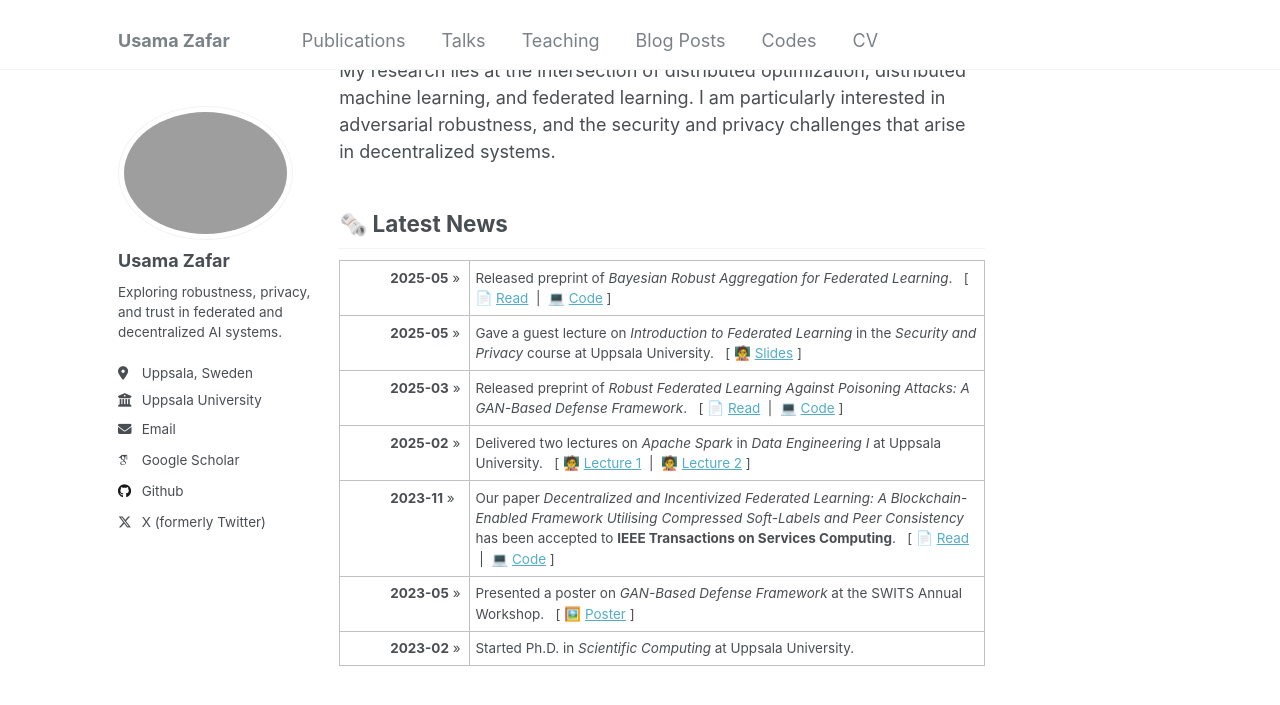
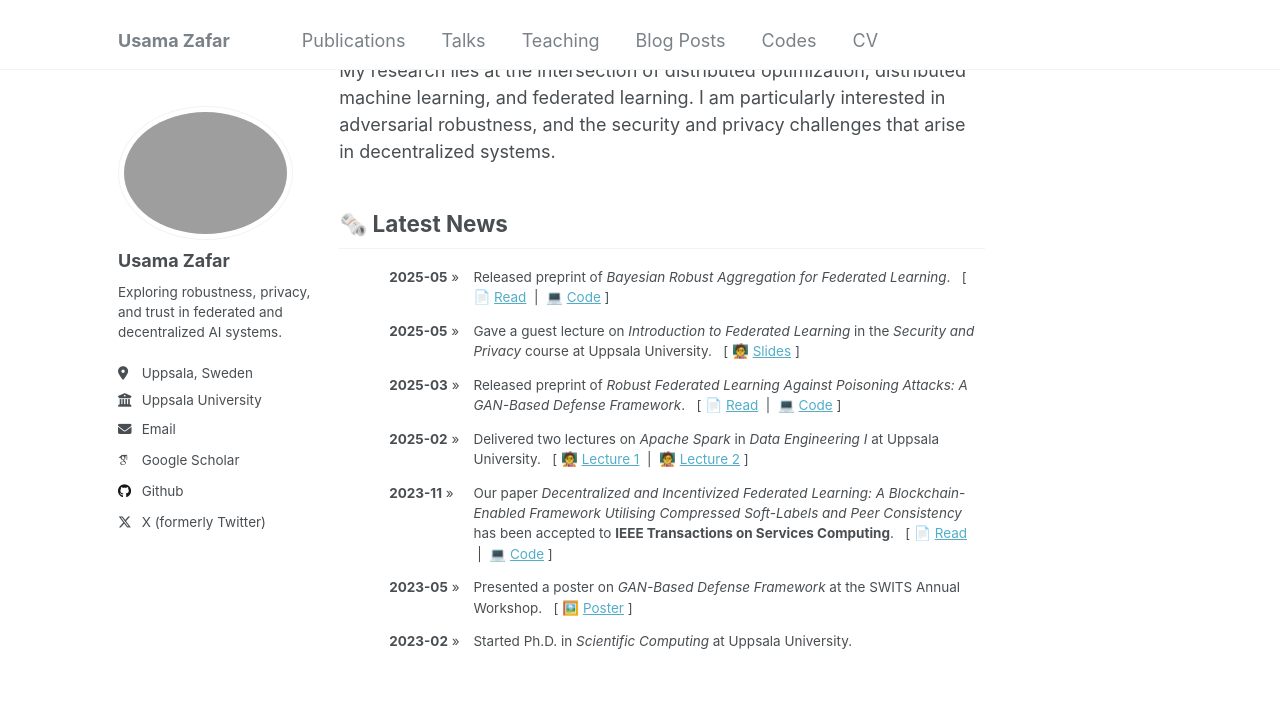
Before and after one commit to usamazf/usamazf.github.io, a Jekyll site: the page built from _pages/about.html, in a window 1280 px wide and 900 px high, scrolled down 468 px. Shown: the top 705 px of the window. Built offline with Jekyll 4.4.1, drawn with Linux system fonts in a browser that asks for light colours; some web fonts are replaced.

Commit message:
minor changes, attempting to remove table borders.

```diff
--- a/_config.yml
+++ b/_config.yml
@@ -29,14 +29,14 @@ author:
   email            : "usama.zafar@it.uu.se"
   # uri              : # URL
 
-  # Academic websites
-  googlescholar    : "https://scholar.google.com/citations?user=aBMbykIAAAAJ&hl"
+  # Social media
+  twitter          : usamazf
 
   # Repositories and software development
   github           : usamazf
 
-  # Social media
-  twitter          : usamazf
+  # Academic websites
+  googlescholar    : "https://scholar.google.com/citations?user=aBMbykIAAAAJ&hl"
 
 
 # Publication Category - The following the list of publication categories and their headings
--- a/_pages/about.html
+++ b/_pages/about.html
@@ -59,8 +59,8 @@ redirect_from:
     {% assign sorted_news = site.data.latest | sort: 'date' | reverse %}
     {% for item in sorted_news %}
       <tr>
-        <td style="vertical-align: top; white-space: nowrap; padding-left: 50px; padding-right: 5px;"><strong>{{ item.date }}</strong>&nbsp;»&nbsp;</td>
-        <td style="vertical-align: top; padding-left: 5px;">
+        <td style="border-style: hidden!important; vertical-align: top; white-space: nowrap; padding-left: 50px; padding-right: 5px;"><strong>{{ item.date }}</strong>&nbsp;»&nbsp;</td>
+        <td style="border-style: hidden!important; vertical-align: top; padding-left: 5px;">
           {{ item.title | markdownify | remove: '<p>' | remove: '</p>' }}
           {% if item.links %}
             &nbsp;
```
